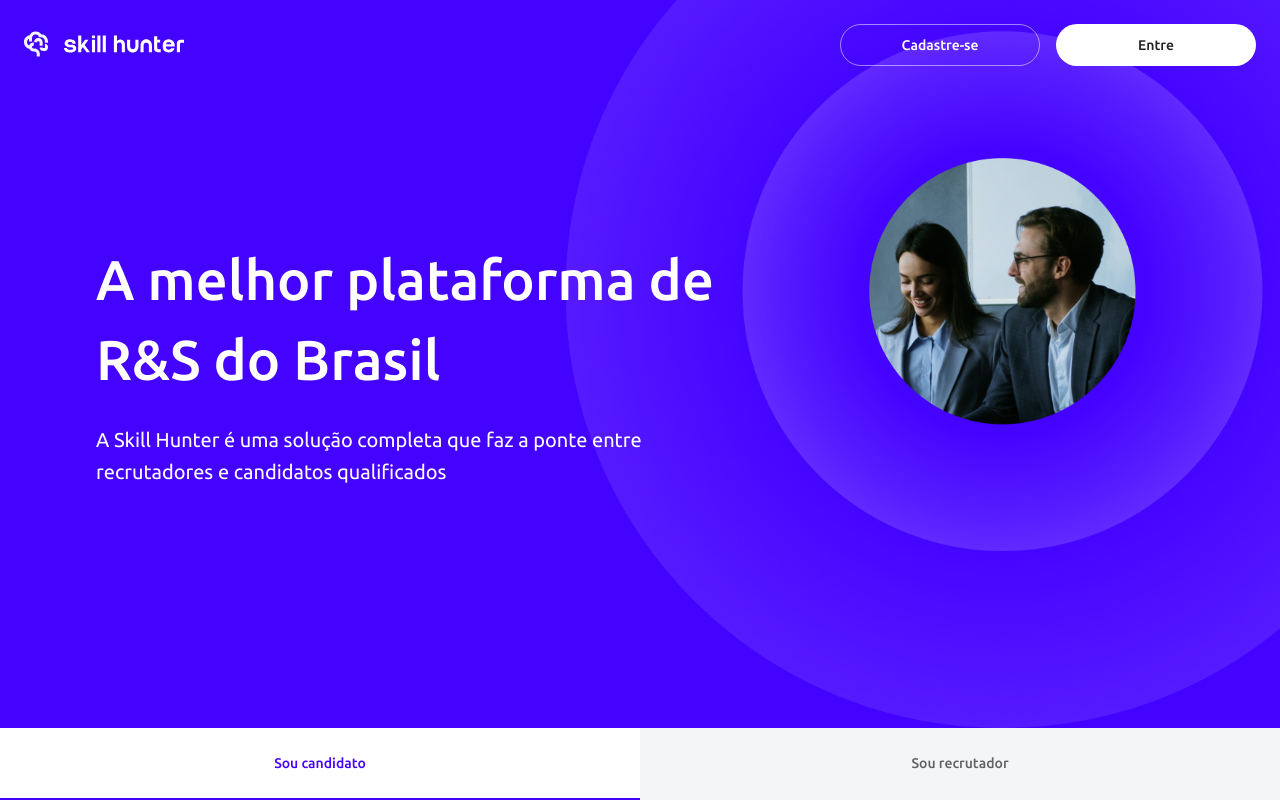
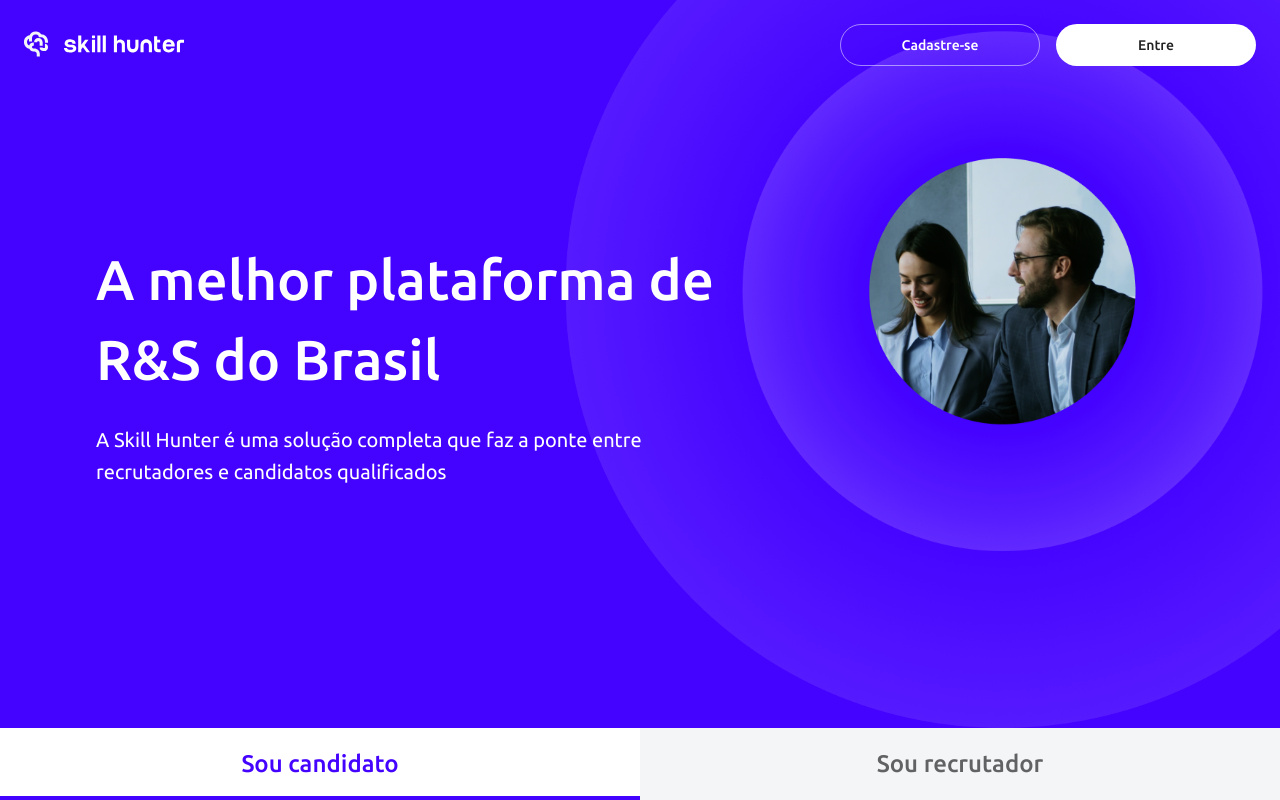
Before and after one commit to edusilva-dev/sh-lp, a React (Vite) app: page / in a window 1280 px wide. Shown: the top 800 px of the page. Built offline with nearby package versions, Linux system fonts and the light colour scheme.

Commit message:
refactor(tabs/plan): ajusta fonte dos tabs e altera cor das opcoes do plano

```diff
--- a/src/components/plans/components/plan/plan.styles.ts
+++ b/src/components/plans/components/plan/plan.styles.ts
@@ -58,7 +58,7 @@ export const PlanOption = styled(
 
 			display: 'block',
 
-			backgroundColor: theme.palette.secondary.main,
+			backgroundColor: theme.palette.primary.light,
 			borderRadius: '100%',
 
 			position: 'absolute',
--- a/src/themes/theme.style.ts
+++ b/src/themes/theme.style.ts
@@ -1,4 +1,4 @@
-import { createTheme, tabClasses } from '@mui/material';
+import { createTheme, tabClasses, tabsClasses } from '@mui/material';
 
 /**
  * This theme follows the mui doc theme, please, check the documentation.
@@ -80,15 +80,26 @@ export const theme = createTheme({
 				disableRipple: true,
 			},
 			styleOverrides: {
-				root: {
+				root: ({ theme }) => ({
+					...theme.typography.body1,
 					textTransform: 'initial',
 					height: '72px',
 					backgroundColor: '#F3F5F7',
 					[`&.${tabClasses.selected}`]: {
 						backgroundColor: '#FFFFFF',
 					},
-				},
+					[theme.breakpoints.up('sm')]: {
+						...theme.typography.h2
+					}
+				}),
 			},
 		},
+		MuiTabs: {
+			styleOverrides: {
+				indicator: {
+					height: 4
+				}
+			}
+		}
 	},
 });
```
